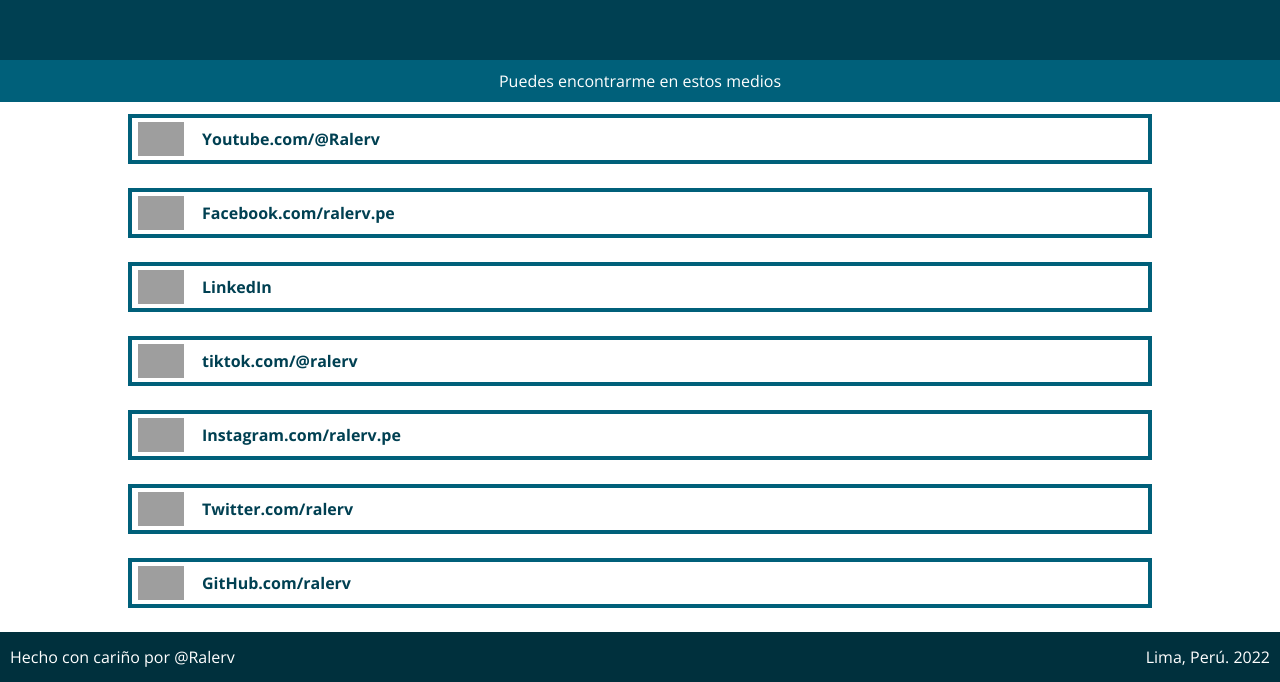
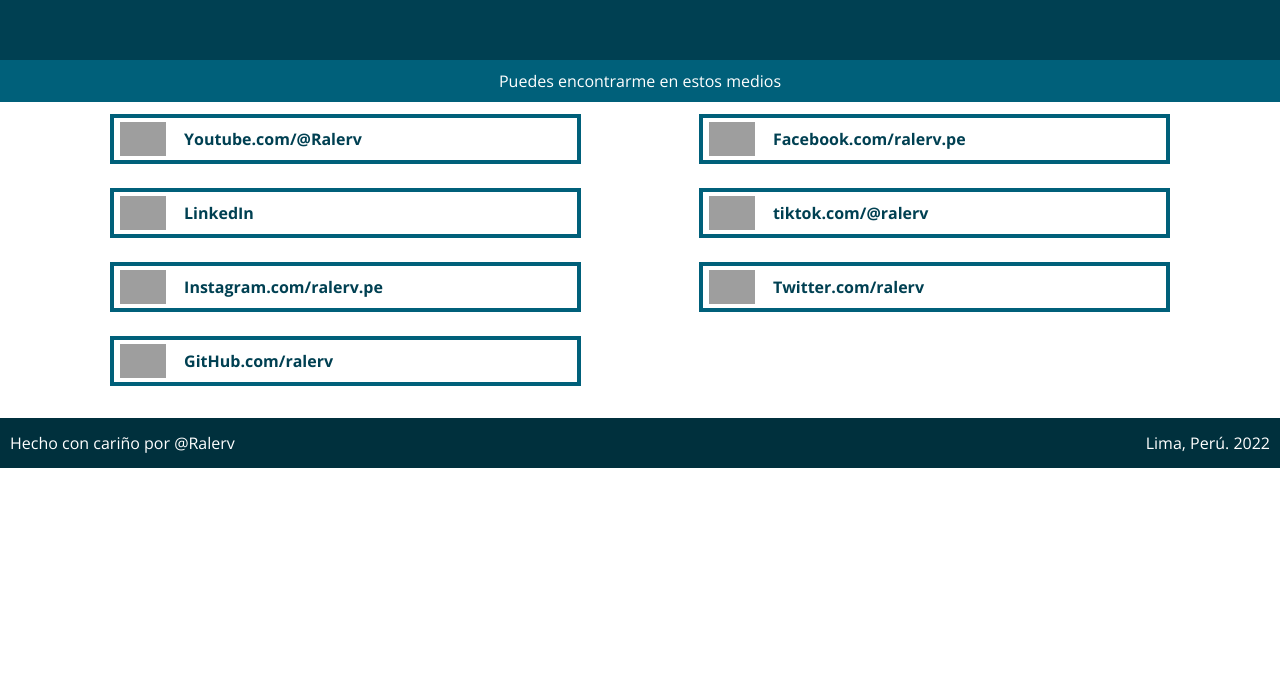
Before and after one commit to ralerv/ralerv.github.io, a plain HTML site: page index.html in a window 1280 px wide. Shown: the part 1640-2322 px from the top of the page. After the commit the page ends 2108 px from the top, so only its background shows below. Drawn offline with nearby package versions, Linux system fonts and the light colour scheme; grey boxes are pictures that could not be loaded.

Commit message:
social list styles to minwidth 800px

```diff
--- a/styles/main-social-tree.css
+++ b/styles/main-social-tree.css
@@ -2,13 +2,14 @@
     width: 100%;
     display: flex;
     flex-direction: column;
-    margin-bottom: 2.4rem;
+    margin-bottom: 3.2rem;
 }
 
 .main-social-tree p:first-child {       /* Styles of title of social list */
     display: flex;
     align-content: center;
     justify-content: center;
+    width: 100%;
     padding: 1rem 0;
     margin-bottom: 1.2rem;
     background-color: var(--blue-sapphire);
@@ -56,3 +57,16 @@
     height: 100%;
     object-fit: contain;
 }
+
+@media only screen and (min-width: 800px) {
+    .social-list {
+        width: 92%;
+        display: grid;
+        grid-template-columns: 50% 50%;
+        place-items: center;
+    }
+
+    .main-social-tree {     /* General distribution */
+        align-items: center;
+    }
+}
```
